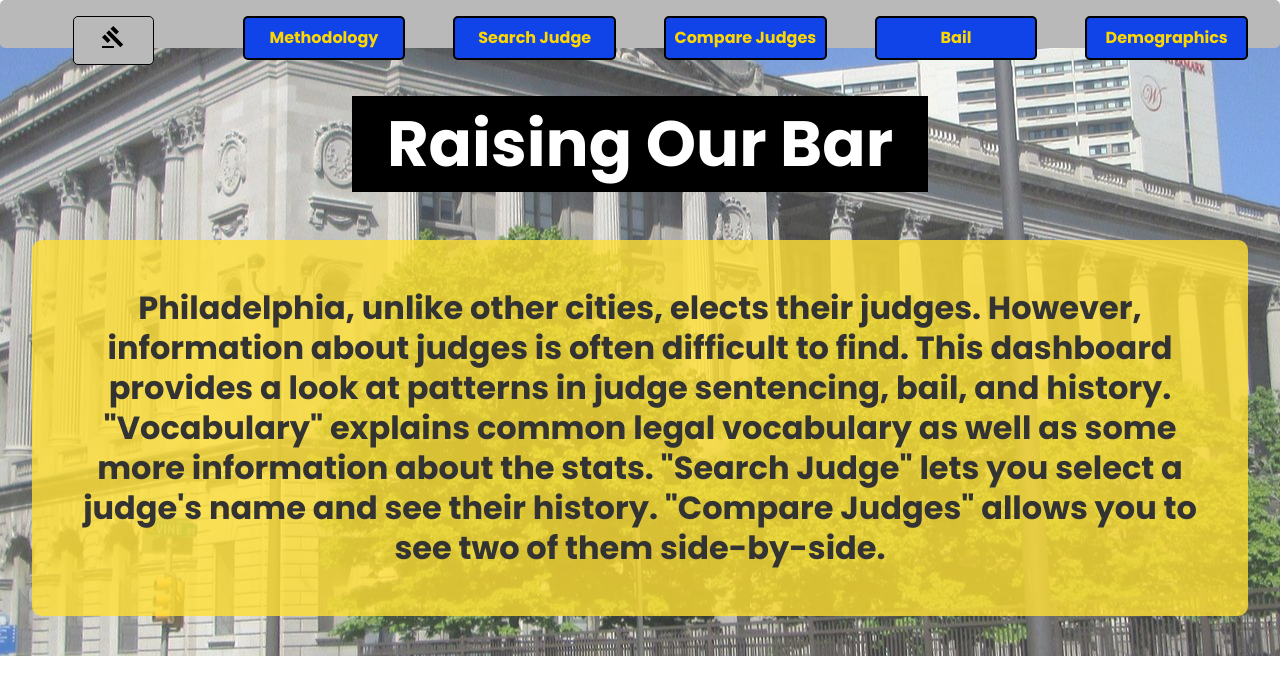
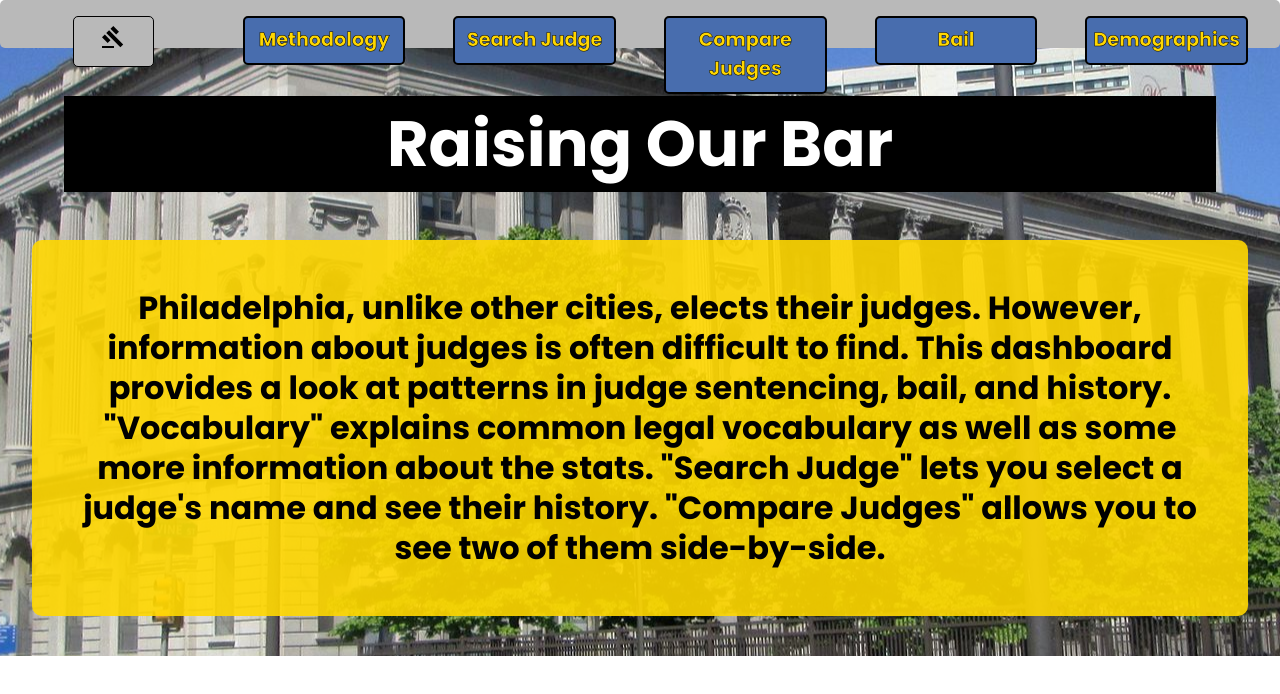
Before and after one commit to SJHPHL-Challenge-10/Challenge-10, a React (Create React App) app: page / in a window 1280 px wide. Shown: the top 694 px of the page. Built offline with nearby package versions, Linux system fonts and the light colour scheme.

Commit message:
Improved contrast on nav bar

```diff
--- a/public/style.css
+++ b/public/style.css
@@ -22,9 +22,10 @@
   width: 100%;
 }
 .header .nav ul li a {
-  color: gold;
+  color: rgb(255, 215, 0);
+  font-size: 1.2rem;
   font-weight: 700;
-  background-color: rgb(16, 67, 232);
+  background-color: rgb(72, 109, 174);
   text-decoration: none;
   border-radius: 5px;
   border: 2px solid black;
@@ -33,6 +34,8 @@
   padding-block: 0.5rem;
   cursor: pointer;
   text-align: center;
+  -webkit-text-stroke: 0.5px;
+  -webkit-text-stroke-color: black;
 }
 
 #gavel {
@@ -53,10 +56,8 @@
   color: white;
   background-color: black;
   padding-inline: 2rem;
-  display: inline;
-  width: 36rem;
   text-align: center;
-  margin-inline: auto;
+  margin-inline: 4rem;
   margin-top: 3rem;
 }
 
@@ -70,7 +71,7 @@
   font-size: 2rem;
   font-weight: bold;
   text-align: center;
-  background-color: rgba(255, 215, 0, 0.8);
+  background-color: rgba(255, 215, 0, 0.9);
   line-height: 2.5rem;
   padding-block: 3rem;
   padding-inline: 2rem;
@@ -100,7 +101,6 @@
 
 .hero {
   background-image: url("../images/Family_Court_Building_Philadelphia.jpg");
-  filter: opacity(80%);
   background-position: center;
   position: absolute;
   top: 1rem;
@@ -119,7 +119,7 @@
   padding-inline: 0.5rem;
   padding-block: 1rem;
   border-radius: 1rem;
-  background: gold;
+  background: rgb(255, 215, 0);
 }
 
 .search__button {
--- a/src/styles/Header.scss
+++ b/src/styles/Header.scss
@@ -24,6 +24,7 @@
 			li {
 				a {
 					color: $accent-color;
+					font-size: 1.2rem;
 					font-weight: 700;
 					background-color: $main-color;
 					text-decoration: none;
@@ -34,6 +35,8 @@
 					padding-block: 0.5rem;
 					cursor: pointer;
 					text-align: center;
+					-webkit-text-stroke: 0.5px;
+					-webkit-text-stroke-color: black;
 				}
 			}
 		}
--- a/src/styles/MainContent.scss
+++ b/src/styles/MainContent.scss
@@ -9,10 +9,10 @@
 	color: white;
 	background-color: black;
 	padding-inline: 2rem;
-	display: inline;
-	width: 36rem;
+	// display: inline-block;
+	// width: 36rem;
 	text-align: center;
-	margin-inline: auto;
+	margin-inline: 4rem;
 	margin-top: 3rem;
 }
 .mainContent__description {
@@ -24,7 +24,7 @@
 		font-size: 2rem;
 		font-weight: bold;
 		text-align: center;
-		background-color: rgba($accent-color, 0.8);
+		background-color: rgba($accent-color, 0.9);
 		line-height: 2.5rem;
 		padding-block: 3rem;
 		padding-inline: 2rem;
@@ -54,7 +54,8 @@
 }
 .hero {
 	background-image: url('../images/Family_Court_Building_Philadelphia.jpg');
-	filter: opacity(80%);
+	// filter: opacity(90%);
+	// filter: grayscale(100%);
 	background-position: center;
 	position: absolute;
 	top: 1rem;
--- a/src/styles/config.scss
+++ b/src/styles/config.scss
@@ -1,5 +1,5 @@
-$main-color: rgb(16, 67, 232);
-$accent-color: gold;
+$main-color: rgb(72, 109, 174);
+$accent-color: rgb(255, 215, 0);
 $black: black;
 $white: white;
 $gray: #b9b9b9;
```
Also changed, not shown: 1 other file (tests, documents, lock files or other folders).
